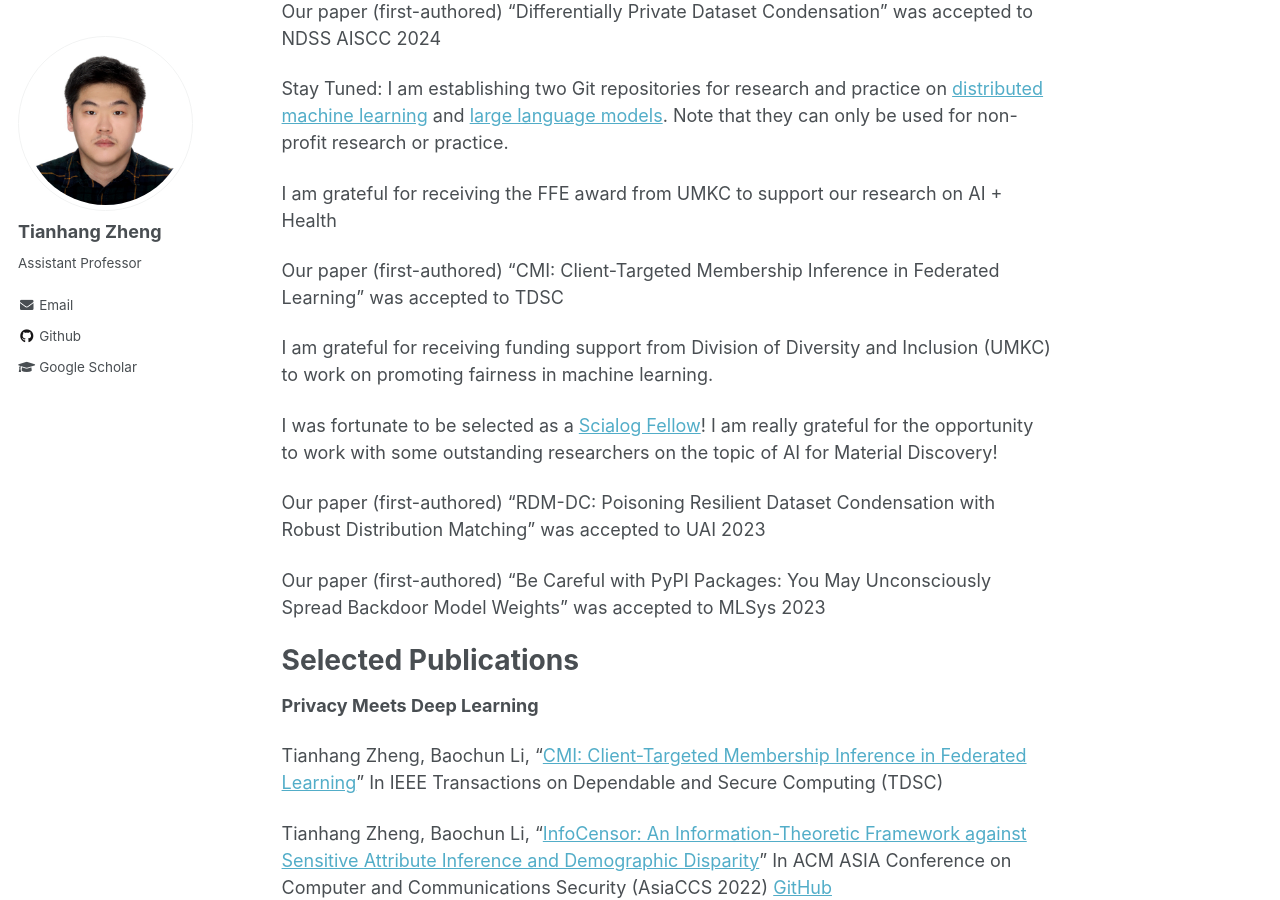
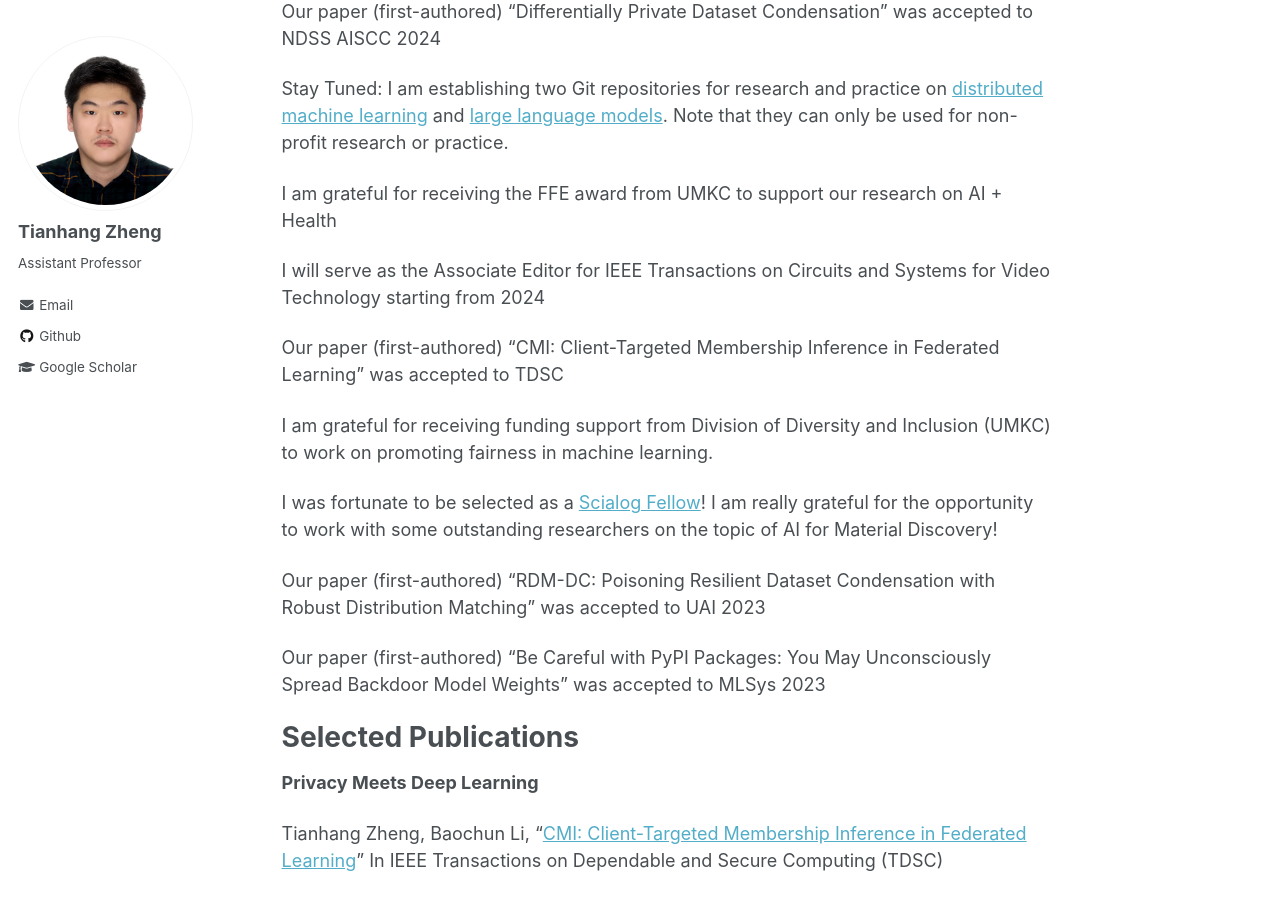
Before and after one commit to tianzheng4/tianzheng4.github.io, a Jekyll site: the page built from _pages/about.md, in a window 1280 px wide and 900 px high, scrolled down 500 px. Built offline with Jekyll 4.4.1, drawn with Linux system fonts in a browser that asks for light colours.

Commit message:
Update about.md

```diff
--- a/_pages/about.md
+++ b/_pages/about.md
@@ -20,6 +20,8 @@ Our paper (first-authored) "Differentially Private Dataset Condensation" was acc
 Stay Tuned: I am establishing two Git repositories for research and practice on [distributed machine learning](https://github.com/SecMLSys/Simulate-Distributed-AI) and [large language models](https://github.com/SecMLSys/LoraLLM-Practice). Note that they can only be used for non-profit research or practice.
 
 I am grateful for receiving the FFE award from UMKC to support our research on AI + Health
+
+I will serve as the Associate Editor for IEEE Transactions on Circuits and Systems for Video Technology starting from 2024
 
 Our paper (first-authored) "CMI: Client-Targeted Membership Inference in Federated Learning" was accepted to TDSC
 
```
